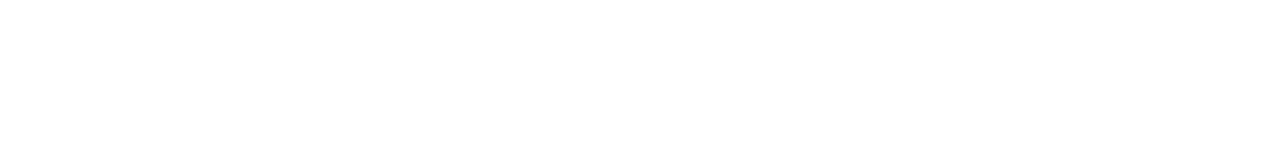
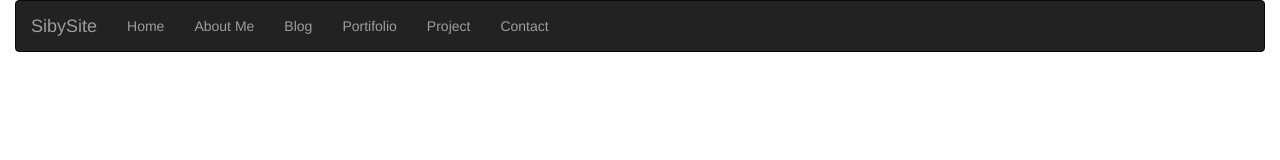
Before and after one commit to ClaytonSiby/My-Site, a plain HTML site: page index.html in a window 1280 px wide. Drawn offline with nearby package versions, Linux system fonts and the light colour scheme.

Commit message:
fourth change

```diff
--- a/index.html
+++ b/index.html
@@ -12,6 +12,22 @@
 
     <div class="container-fluid">
 
+        <nav class="navbar navbar-inverse">
+            <!-- logo -->
+            <div class="navbar-header">
+                <a href="#" class="navbar-brand">SibySite</a>
+            </div>
+
+          <!-- Nav Meny Items -->
+          <ul class="nav navbar-nav">
+              <li><a href="#">Home</a></li>
+              <li><a href="#">About Me</a></li>
+              <li><a href="#">Blog</a></li>
+              <li><a href="#">Portifolio</a></li>
+              <li><a href="#">Project</a></li>
+              <li><a href="#">Contact</a></li>
+          </ul>
+        </nav>
 
 
     </div>
```
